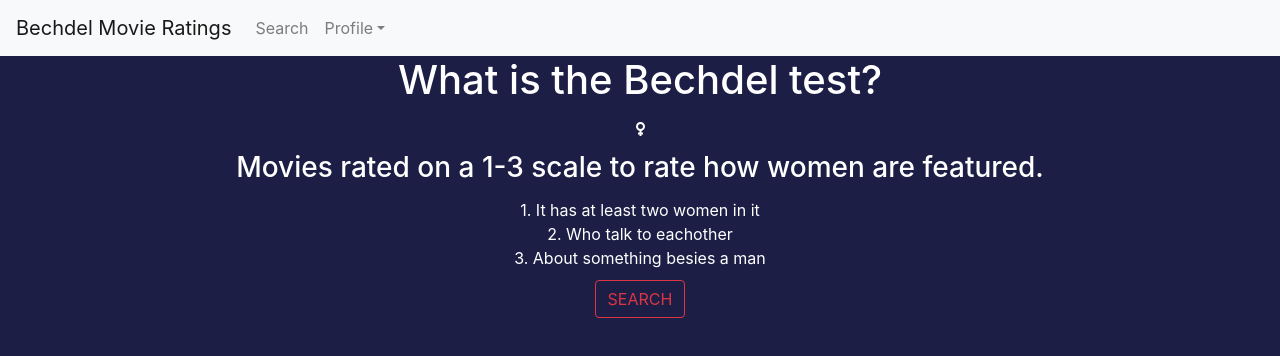
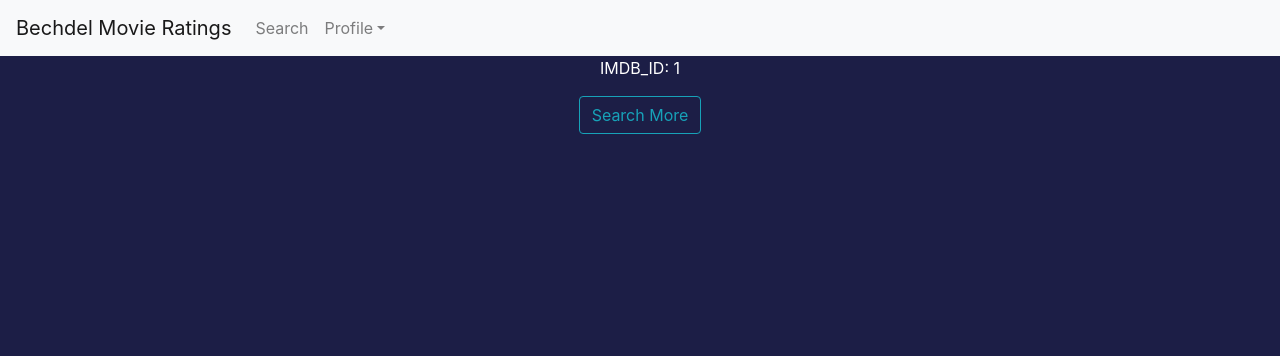
Before and after one commit to beckySchmitty/capstone_2_frontend, a React (Create React App) app: page /movies/1 in a window 1280 px wide. Before the commit this address led to /. Shown: the top 356 px of the page. Built offline with nearby package versions, Linux system fonts and the light colour scheme; no server answers.

Commit message:
added movie detail route/comp

```diff
--- a/src/Routes/Routes.js
+++ b/src/Routes/Routes.js
@@ -5,8 +5,7 @@ import Home from "../Home/Home";
 import SearchPage from "../Search/SearchPage"
 import LoginForm from "../User/LoginForm";
 import SignupForm from "../User/SignupForm";
-
-
+import MovieDetails from "../Search/MovieDetails"
 
 
 // Site Wide Frontend Routes
@@ -24,6 +23,10 @@ const Routes = ({login, signup}) => {
             <SearchPage />
           </Route>
 
+          <Route exact path="/movies/:imdb_id">
+            <MovieDetails />
+          </Route>
+
           <Route exact path="/login">
             <LoginForm login={login} />
           </Route>
@@ -32,10 +35,6 @@ const Routes = ({login, signup}) => {
             <SignupForm signup={signup} />
           </Route>
 
-          {/* <Route exact path="/profile">
-            <Profile />
-          </Route> */}
-
           <Redirect to="/" />
         </Switch>
       </div>
--- a/src/Search/MovieCard.js
+++ b/src/Search/MovieCard.js
@@ -3,7 +3,7 @@ import { useHistory } from "react-router-dom";
 import { Button } from 'reactstrap';
 
 
-const MovieCard = ({yr, id, imdb_id, title, rating, src}) => {
+const MovieCard = ({yr, imdb_id, title, rating, src}) => {
     const history = useHistory();
 
 
@@ -21,11 +21,9 @@ const MovieCard = ({yr, id, imdb_id, title, rating, src}) => {
             src={src}>
             </img>
             <p>IMDB_ID: {imdb_id}</p>
-            <Button outline color="info" onClick={()=> toMovieDetails()}>More</Button>{' '}
+            <Button outline color="info" onClick={()=> toMovieDetails(imdb_id)}>More</Button>{' '}
         </div>
     )
 }
 
 export default MovieCard;
-
-// src={`https://m.media-amazon.com/images/M/MV5BN2YyZjQ0NTEtNzU5MS00NGZkLTg0MTEtYzJmMWY3MWRhZjM2XkEyXkFqcGdeQXVyMDA4NzMyOA@@._V1_SX300.jpg`}>
--- /dev/null
+++ b/src/Search/MovieDetails.js
@@ -0,0 +1,22 @@
+import React from "react"
+import { useHistory, useParams } from "react-router-dom";
+import { Button } from 'reactstrap';
+
+
+const MovieDetails = () => {
+    const history = useHistory();
+    const { imdb_id } = useParams();
+
+    const toSearchPage = () => {
+        history.push(`/search`);
+      }
+
+    return (
+        <div>
+            <p>IMDB_ID: {imdb_id}</p>
+            <Button outline color="info" onClick={toSearchPage}>Search More</Button>{' '}
+        </div>
+    )
+}
+
+export default MovieDetails;
```
